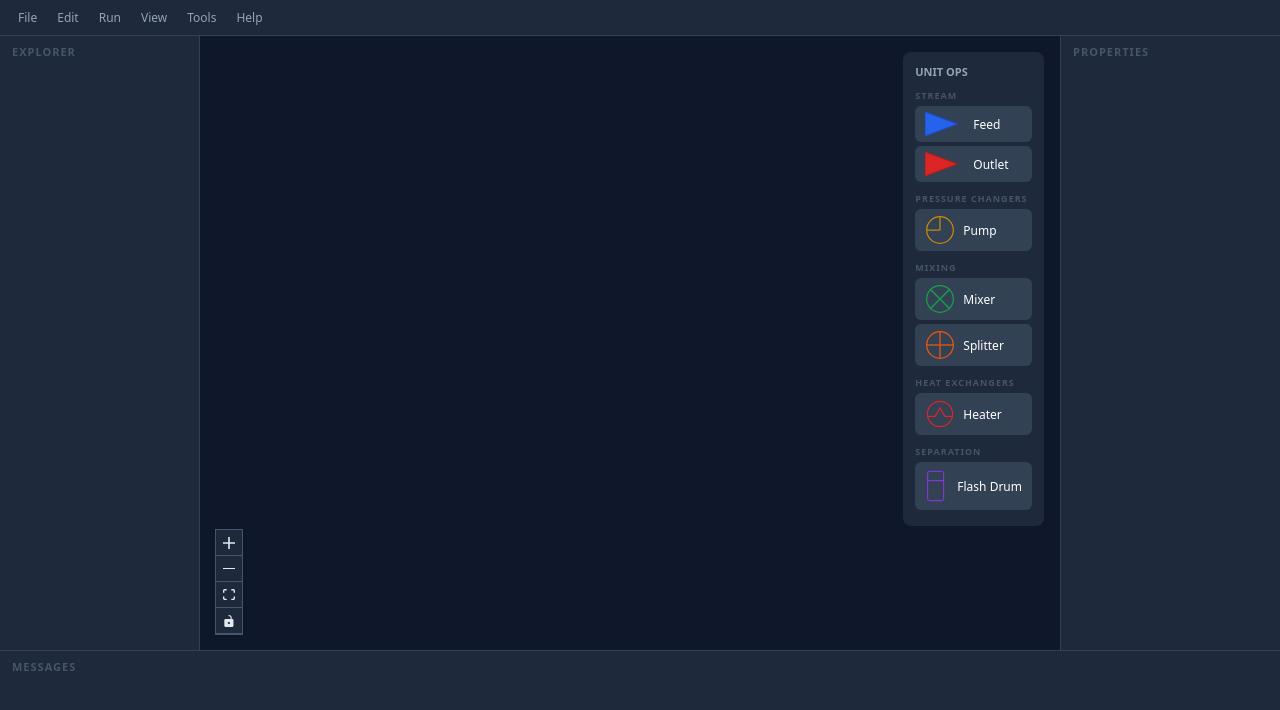
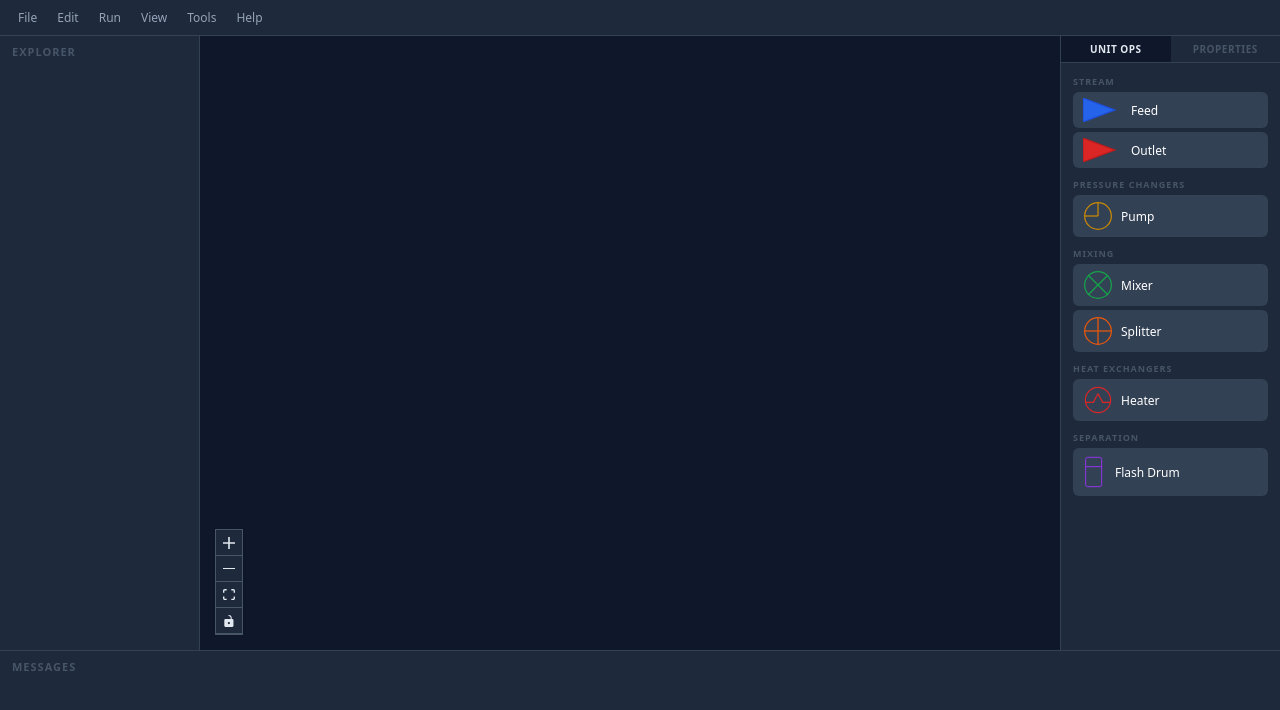
Before and after one commit to bishanmeghani/bchem-sim, a React (Vite) app in the folder frontend/: page / in a window 1280 px wide. Shown: the top 710 px of the page. Built offline with nearby package versions, Linux system fonts and the light colour scheme.

Commit message:
feat: right panel with Unit Ops and Properties tabs

```diff
--- a/frontend/src/App.tsx
+++ b/frontend/src/App.tsx
@@ -4,7 +4,6 @@ import type { Connection, Node, Edge } from '@xyflow/react';
 import '@xyflow/react/dist/style.css';
 import Layout from './components/Layout';
 import UnitOpNode from './nodes/UnitOpNode';
-import Palette from './components/Palette';
 import toast from 'react-hot-toast';
 
 const nodeTypes = { unitOp: UnitOpNode }
@@ -111,7 +110,6 @@ export default function App() {
           fitView>
           <Controls />
         </ReactFlow>
-        <Palette />
       </div>
     </Layout>
   );
--- a/frontend/src/components/Layout.tsx
+++ b/frontend/src/components/Layout.tsx
@@ -1,5 +1,6 @@
 import { useState, useEffect } from 'react';
 import type { ReactNode } from 'react';
+import Palette from './Palette';
 
 interface LayoutProps {
     children: ReactNode;
@@ -32,10 +33,8 @@ export default function Layout({ children, onRun, onNew, onFitView, result, load
                     {children}
                 </div>
 
-                {/* Properties */}
-                <div style={{ width: 220, background: '#1e293b', borderLeft: '1px solid #334155', flexShrink: 0 }}>
-                    <div style={{ padding: '8px 12px', fontSize: 11, fontWeight: 700, color: '#475569', letterSpacing: 1 }}>PROPERTIES</div>
-                </div>
+                {/* Right Panel */}
+                <RightPanel />
 
             </div>
 
@@ -114,3 +113,36 @@ function MenuBar({ onRun, onNew, onFitView }: { onRun?: () => void; onNew?: () =
     </div>
     );
 }
+
+function RightPanel() {
+    const [activeTab, setActiveTab] = useState<'unitops' | 'properties'>('unitops');
+
+    return (
+        <div style={{ width: 220, background: '#1e293b', borderLeft: '1px solid #334155', flexShrink: 0, display: 'flex', flexDirection: 'column' }}>
+            {/*Tabs*/}
+            <div style={{ display: 'flex', borderBottom: '1px solid #334155' }}>
+                {(['unitops', 'properties'] as const).map(tab => (
+                    <div key={tab}
+                        onClick={() => setActiveTab(tab)}
+                        style={{
+                            flex: 1, padding: '6px 8px', fontSize: 10, fontWeight: 700,
+                            color: activeTab === tab ? '#e2e8f0' : '#475569',
+                            background: activeTab === tab ? '#0f172a' : 'transparent',
+                            cursor: 'pointer', textAlign: 'center', letterSpacing: 0.5
+                        }}>
+                        {tab === 'unitops' ? 'UNIT OPS' : 'PROPERTIES'}
+                    </div>
+                ))}
+            </div>
+            {/* Content */}
+            <div style={{ flex: 1, overflowY: 'auto' }}>
+                {activeTab === 'unitops' && <Palette embedded />}
+                {activeTab === 'properties' && (
+                    <div style={{ padding: '8px 12px', fontSize: 11, color: '#475569' }}>
+                        Select a unit to view properties.
+                    </div>
+                )}
+            </div>
+        </div>
+    );
+}
--- a/frontend/src/components/Palette.tsx
+++ b/frontend/src/components/Palette.tsx
@@ -2,7 +2,7 @@ import type React from 'react'
 import { UNIT_OPS_DB, PALETTE_CATEGORIES } from '../data/unitOpsDatabase';
 import { UNIT_OP_SYMBOLS } from '../data/unitOpsSymbols';
 
-export default function Palette() {
+export default function Palette({ embedded = false } : { embedded?: boolean }) {
     const onDragStart = (e: React.DragEvent, type: string, label: string) => {
         e.dataTransfer.setData('nodeType', type);
         e.dataTransfer.setData('nodeLabel', label);
@@ -10,14 +10,13 @@ export default function Palette() {
     };
 
     return (
-        <div style={{
+        <div style={embedded ? { padding: 12, display: 'flex', flexDirection: 'column', gap: 6 } : {
             position: 'absolute', top:16, right: 16, zIndex: 10,
             background: '#1e293b', borderRadius: 8, padding: 12,
             display: 'flex', flexDirection: 'column', gap: 6, minWidth: 130,
             maxHeight: 'calc(100vh - 32px)',
             overflowY: 'auto'
         }}>
-            <div style={{ color: '#94a3b8', fontSize: 11, fontWeight: 700, marginBottom: 4 }}>UNIT OPS</div>
             {PALETTE_CATEGORIES.map(category => {
                 const ops = Object.values(UNIT_OPS_DB).filter(op => op.category === category);
                 if (ops.length === 0) return null;
```
